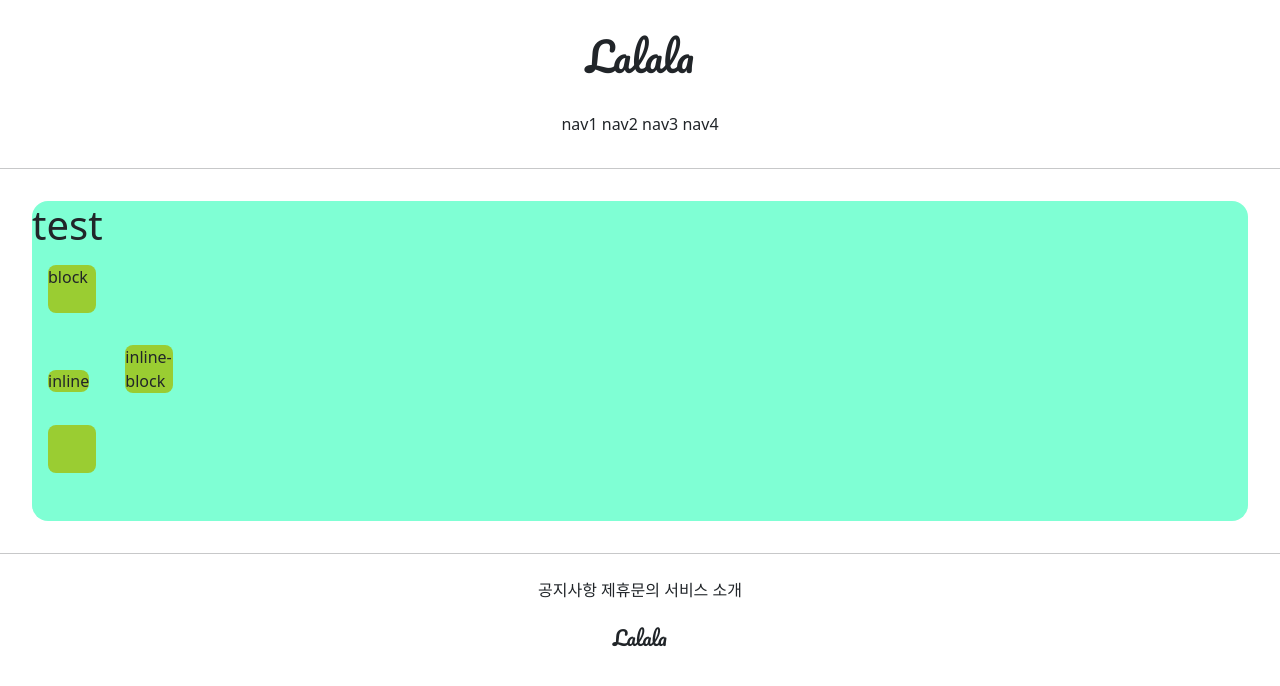
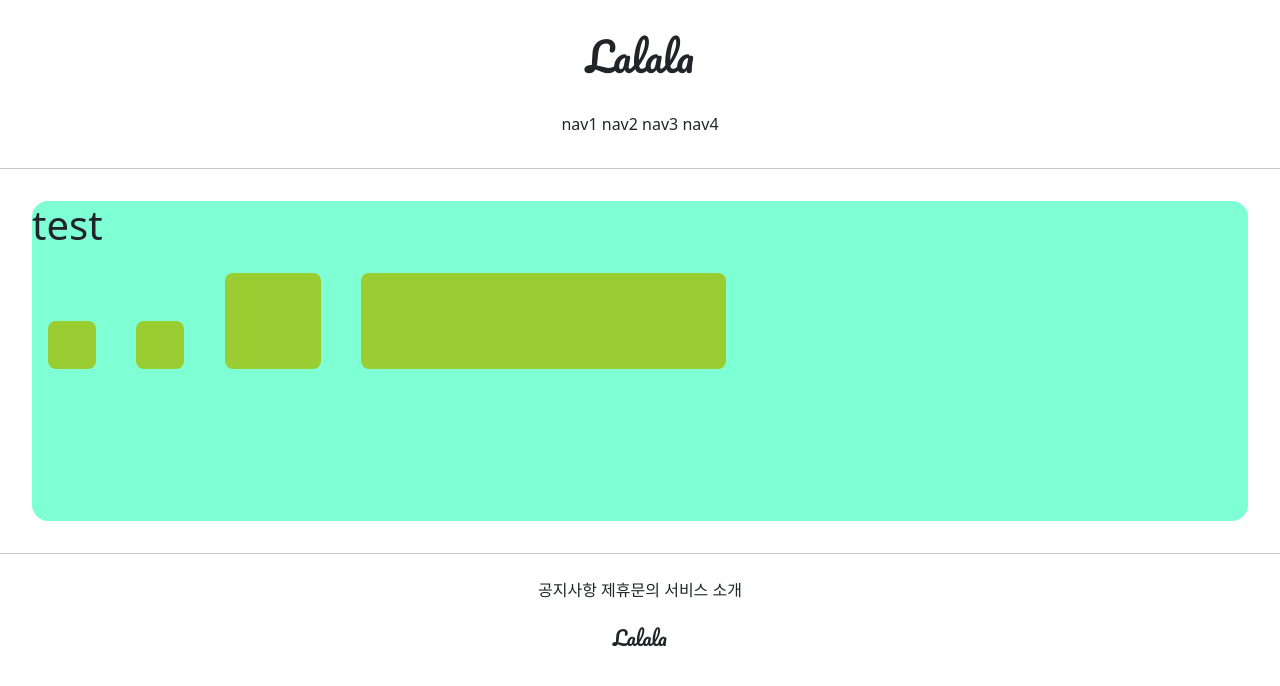
Before and after one commit to sun-hani/gis_2021, a Django app: page /accounts/hello_world/ in a window 1280 px wide. Shown: the top 686 px of the page. Run offline with Django 3.2, Linux system fonts and the light colour scheme; parts of the project's set-up code (start-up, migrations or seed data) failed here and were passed over.

Commit message:
0707 commit 3

```diff
--- a/accountapp/templates/accountapp/hello_world.html
+++ b/accountapp/templates/accountapp/hello_world.html
@@ -8,17 +8,18 @@
             width: 48px;
             height: 48px;
             border-radius: .5rem;
+            display: inline-block
         }
     </style>
 
-    <div style="height: 20rem; background-color: aquamarine; margin: 2rem; border-radius: 1rem;">
+    <div style="height: 20rem; background-color: aquamarine; margin: 2rem; border-radius: 1rem; font-size: 2rem">
         <h1>test</h1>
 
-    <div class="testing" style="display: block">block</div>
-    <div class="testing" style="display: inline">inline</div>
-    <div class="testing" style="display: none">none</div>
-    <div class="testing" style="display: inline-block">inline-block</div>
-    <div class="testing"></div>
+    <div class="testing" style="height: 48px; width: 48px;"></div>
+    <div class="testing" style="height: 3rem; width: 3rem;"></div>
+    <div class="testing" style="height: 3em; width: 3em;"></div>
+    <div class="testing" style="height: 30%; width: 30%;"></div>
+
     </div>
 
 {% endblock %}
```
